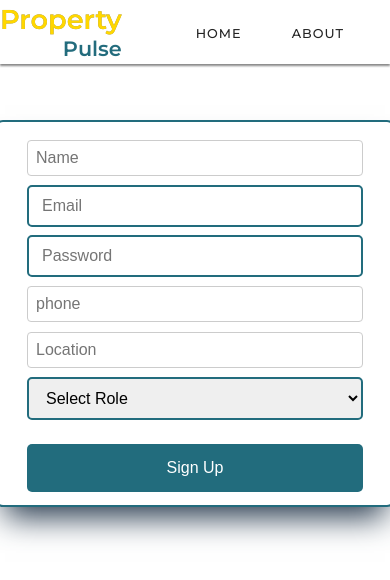
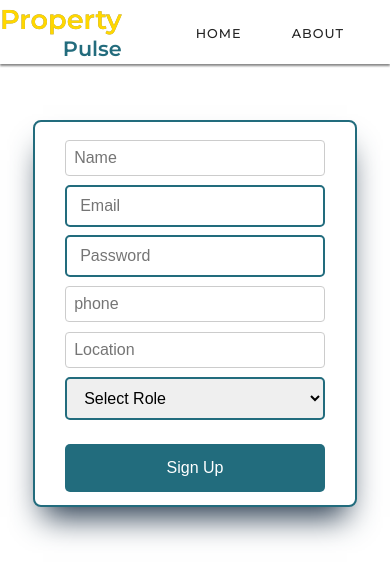
Before and after one commit to ikbal-hussain/Real-Estate-Accomodation, a React (Vite) app in the folder real_estate_app/: page /signup in a window 390 px wide. Shown: the top 580 px of the page. Built offline with nearby package versions, Linux system fonts and the light colour scheme.

Commit message:
Made Responsive

```diff
--- a/real_estate_app/src/styles/auth.css
+++ b/real_estate_app/src/styles/auth.css
@@ -115,4 +115,9 @@ body {
   .login-form {
     width: 90%;
   }
+  .signup-form{
+    width: 83%;
+    margin-left: auto;
+    margin-right: auto;
+  }
 }
```
